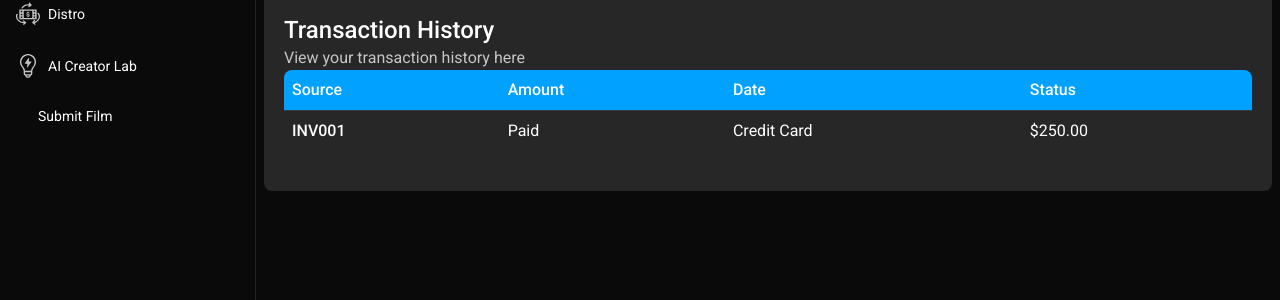
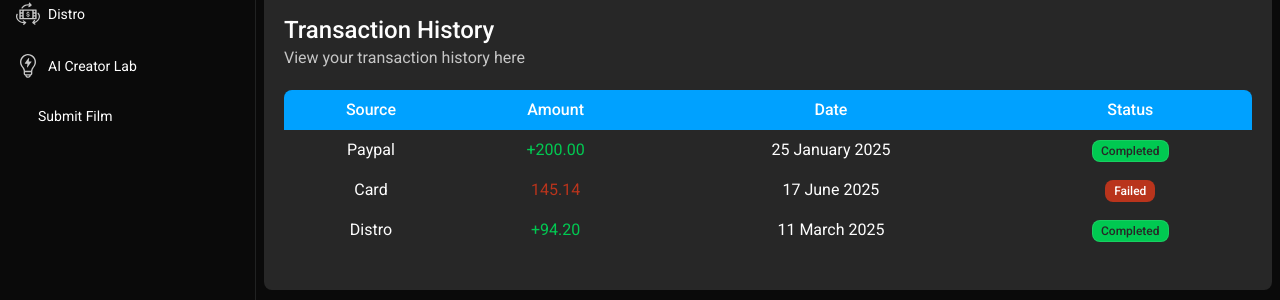
Before and after one commit to nrbnayon/Stream-Lab, a Next.js app: page /reelbux in a window 1280 px wide. Shown: the part 406-706 px from the top of the page. Built offline with nearby package versions, Linux system fonts and the light colour scheme; some icons are missing.

Commit message:
Added: transaction history table

```diff
--- a/app/(roles)/(user)/reelbux/page.jsx
+++ b/app/(roles)/(user)/reelbux/page.jsx
@@ -5,7 +5,6 @@ import Image from "next/image";
 export default function Reelbux() {
   return (
     <>
-      {/* TODO: Add logo here */}
       <Image
         src="/reelbux-logo.png"
         height={100}
--- a/components/dashboard/user/reelbux/transaction-history.jsx
+++ b/components/dashboard/user/reelbux/transaction-history.jsx
@@ -1,3 +1,4 @@
+import { Badge } from "@/components/ui/badge";
 import {
   Table,
   TableBody,
@@ -16,7 +17,7 @@ export default function TransactionHistory() {
       </p>
 
       {/* rendering Table */}
-      <Table>
+      <Table className="mt-5">
         <TableHeader>
           <TableRow>
             <TableHead>Source</TableHead>
@@ -27,10 +28,28 @@ export default function TransactionHistory() {
         </TableHeader>
         <TableBody>
           <TableRow>
-            <TableCell className="font-medium">INV001</TableCell>
-            <TableCell>Paid</TableCell>
-            <TableCell>Credit Card</TableCell>
-            <TableCell>$250.00</TableCell>
+            <TableCell>Paypal</TableCell>
+            <TableCell className="text-green-500">+200.00</TableCell>
+            <TableCell>25 January 2025</TableCell>
+            <TableCell>
+              <Badge variant="success">Completed</Badge>
+            </TableCell>
+          </TableRow>
+          <TableRow>
+            <TableCell>Card</TableCell>
+            <TableCell className="text-destructive">145.14</TableCell>
+            <TableCell>17 June 2025</TableCell>
+            <TableCell>
+              <Badge variant="destructive">Failed</Badge>
+            </TableCell>
+          </TableRow>
+          <TableRow>
+            <TableCell>Distro</TableCell>
+            <TableCell className="text-green-500">+94.20</TableCell>
+            <TableCell>11 March 2025</TableCell>
+            <TableCell>
+              <Badge variant="success">Completed</Badge>
+            </TableCell>
           </TableRow>
         </TableBody>
       </Table>
--- a/components/ui/badge.jsx
+++ b/components/ui/badge.jsx
@@ -1,8 +1,8 @@
-import * as React from "react"
-import { Slot } from "@radix-ui/react-slot"
+import * as React from "react";
+import { Slot } from "@radix-ui/react-slot";
 import { cva } from "class-variance-authority";
 
-import { cn } from "@/lib/utils"
+import { cn } from "@/lib/utils";
 
 const badgeVariants = cva(
   "inline-flex items-center justify-center rounded-md border px-2 py-0.5 text-xs font-medium w-fit whitespace-nowrap shrink-0 [&>svg]:size-3 gap-1 [&>svg]:pointer-events-none focus-visible:border-ring focus-visible:ring-ring/50 focus-visible:ring-[3px] aria-invalid:ring-destructive/20 dark:aria-invalid:ring-destructive/40 aria-invalid:border-destructive transition-[color,box-shadow] overflow-hidden",
@@ -13,6 +13,7 @@ const badgeVariants = cva(
           "border-transparent bg-primary text-primary-foreground [a&]:hover:bg-primary/90",
         secondary:
           "border-transparent bg-secondary text-secondary-foreground [a&]:hover:bg-secondary/90",
+        success: "bg-green-500 text-secondary",
         destructive:
           "border-transparent bg-destructive text-white [a&]:hover:bg-destructive/90 focus-visible:ring-destructive/20 dark:focus-visible:ring-destructive/40 dark:bg-destructive/60",
         outline:
@@ -23,22 +24,18 @@ const badgeVariants = cva(
       variant: "default",
     },
   }
-)
+);
 
-function Badge({
-  className,
-  variant,
-  asChild = false,
-  ...props
-}) {
-  const Comp = asChild ? Slot : "span"
+function Badge({ className, variant, asChild = false, ...props }) {
+  const Comp = asChild ? Slot : "span";
 
   return (
     <Comp
       data-slot="badge"
       className={cn(badgeVariants({ variant }), className)}
-      {...props} />
+      {...props}
+    />
   );
 }
 
-export { Badge, badgeVariants }
+export { Badge, badgeVariants };
--- a/components/ui/table.jsx
+++ b/components/ui/table.jsx
@@ -6,13 +6,13 @@ import { cn } from "@/lib/utils";
 
 function Table({ className, ...props }) {
   return (
-    <div
-      data-slot="table-container"
-      className="relative w-full overflow-x-auto rounded-t-md"
-    >
+    <div data-slot="table-container" className="relative w-fulloverflow-x-auto">
       <table
         data-slot="table"
-        className={cn("w-full caption-bottom", className)}
+        className={cn(
+          "w-full caption-bottom rounded-md overflow-hidden text-center",
+          className
+        )}
         {...props}
       />
     </div>
@@ -31,11 +31,7 @@ function TableHeader({ className, ...props }) {
 
 function TableBody({ className, ...props }) {
   return (
-    <tbody
-      data-slot="table-body"
-      className={cn("[&_tr:last-child]:border-0", className)}
-      {...props}
-    />
+    <tbody data-slot="table-body" className={cn("", className)} {...props} />
   );
 }
 
@@ -43,10 +39,7 @@ function TableFooter({ className, ...props }) {
   return (
     <tfoot
       data-slot="table-footer"
-      className={cn(
-        "bg-muted/50 border-t font-medium [&>tr]:last:border-b-0",
-        className
-      )}
+      className={cn("bg-muted/50 font-medium", className)}
       {...props}
     />
   );
@@ -57,7 +50,7 @@ function TableRow({ className, ...props }) {
     <tr
       data-slot="table-row"
       className={cn(
-        "hover:bg-muted-foreground/25 border-b transition-colors",
+        "hover:bg-muted-foreground/25 transition-colors [&:has(th)]:sticky top-0",
         className
       )}
       {...props}
@@ -70,7 +63,7 @@ function TableHead({ className, ...props }) {
     <th
       data-slot="table-head"
       className={cn(
-        "text-foreground h-10 px-2 text-left align-middle font-medium whitespace-nowrap [&:has([role=checkbox])]:pr-0 [&>[role=checkbox]]:translate-y-[2px]",
+        "text-foreground h-10 px-2 align-middle font-medium whitespace-nowrap [&:has([role=checkbox])]:pr-0 [&>[role=checkbox]]:translate-y-[2px]",
         className
       )}
       {...props}
```
